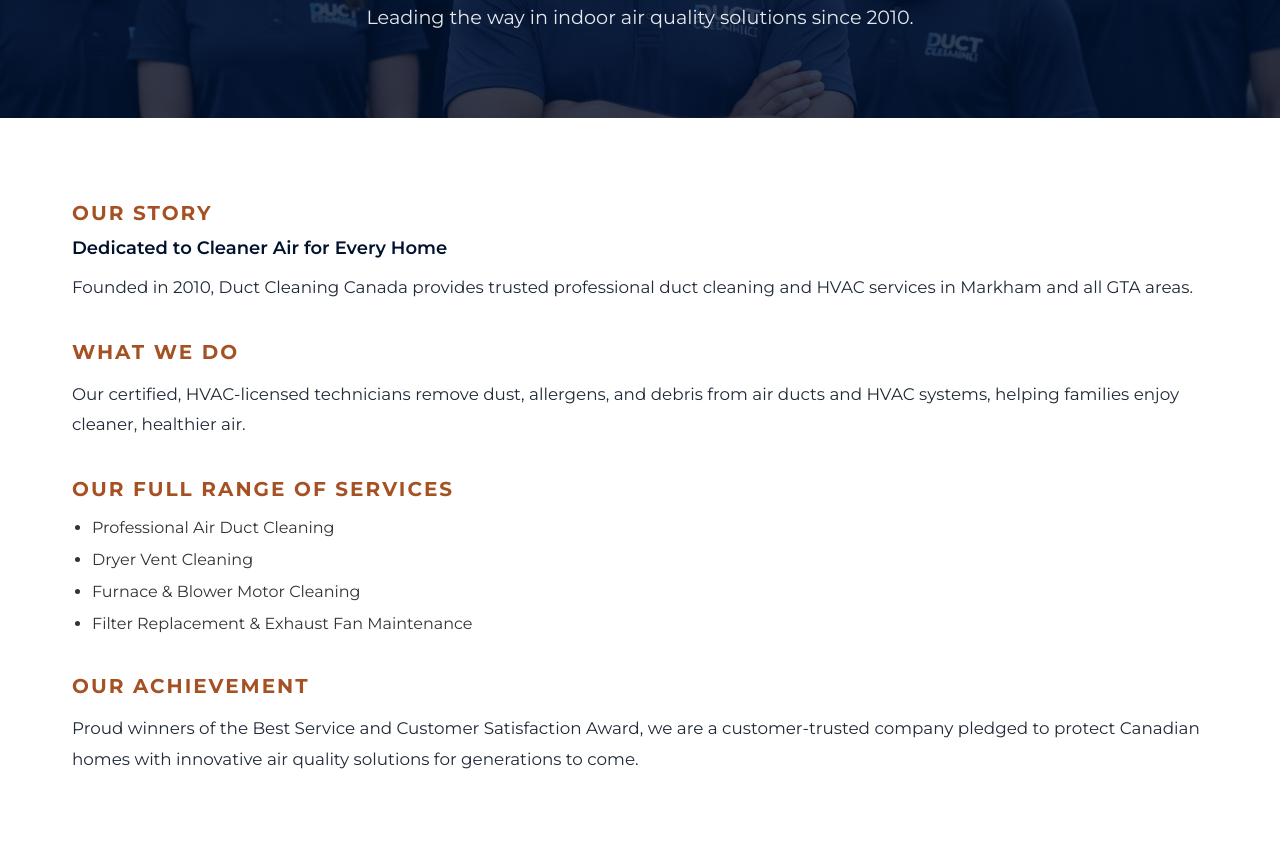
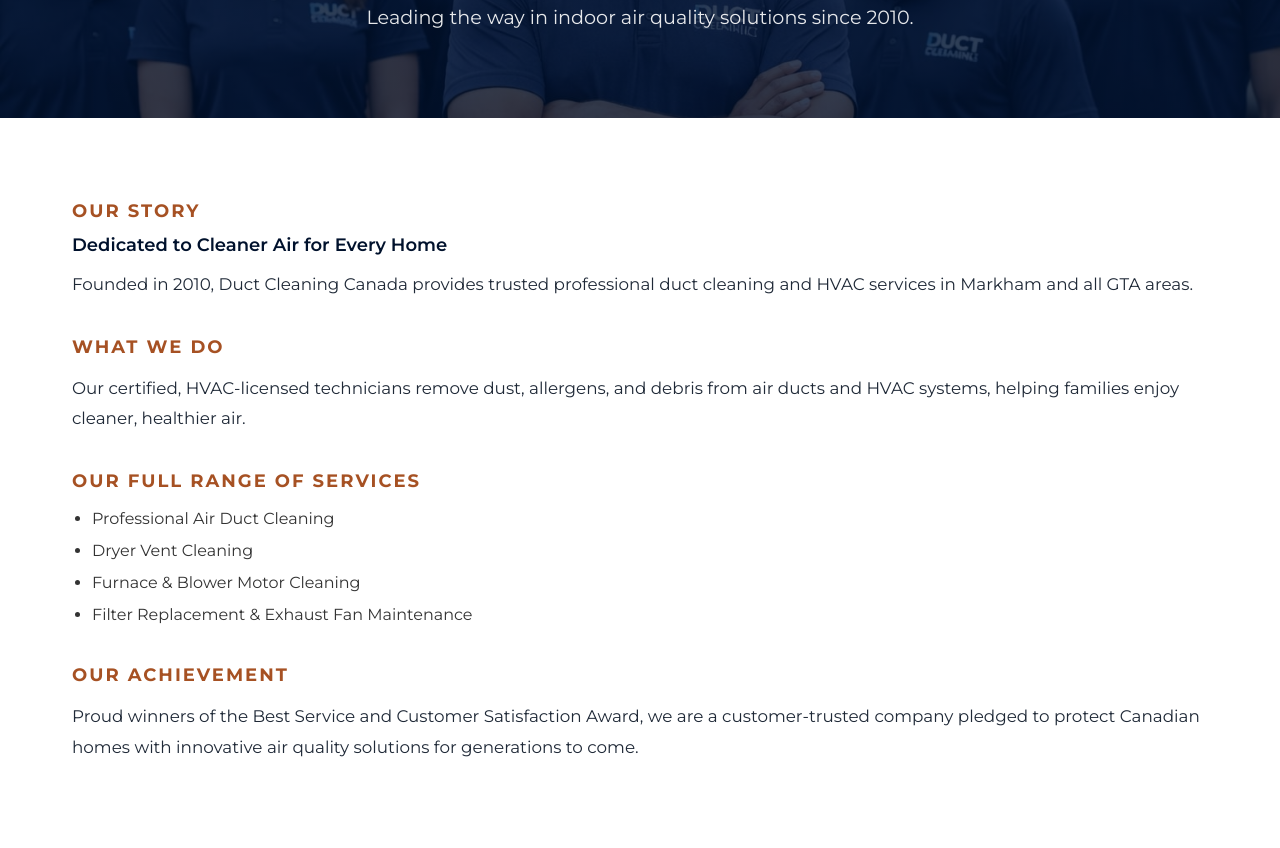
Before and after one commit to josph8487-prog/duct-Canada-original, a Next.js app: page /about in a window 1280 px wide. Shown: the part 372-1220 px from the top of the page. Built offline with nearby package versions, Linux system fonts and the light colour scheme.

Commit message:
Update page.tsx

```diff
--- a/src/app/about/page.tsx
+++ b/src/app/about/page.tsx
@@ -20,7 +20,7 @@
         <div className={styles.textColumn}>
             {/* Block 1: Our Story */}
             <div style={{ marginBottom: '35px' }}>
-                <h2 style={{ fontSize: '20px', fontWeight: '700', marginBottom: '10px' }}>Our Story</h2>
+                <h2 style={{ fontSize: '18px', fontWeight: '700', marginBottom: '10px' }}>Our Story</h2>
                 <h3 style={{ fontSize: '18px', fontWeight: '600', marginBottom: '12px' }}>Dedicated to Cleaner Air for Every Home</h3>
                 <div className={styles.description}>
                     <p>
@@ -31,7 +31,7 @@
 
             {/* Block 2: What We Do */}
             <div style={{ marginBottom: '35px' }}>
-                <h2 style={{ fontSize: '20px', fontWeight: '700', marginBottom: '12px' }}>What We Do</h2>
+                <h2 style={{ fontSize: '18px', fontWeight: '700', marginBottom: '12px' }}>What We Do</h2>
                 <div className={styles.description}>
                     <p>
                         Our certified, HVAC-licensed technicians remove dust, allergens, and debris from air ducts and HVAC systems, helping families enjoy cleaner, healthier air.
@@ -41,7 +41,7 @@
 
             {/* Block 3: Our Full Range of Services */}
             <div style={{ marginBottom: '35px' }}>
-                <h2 style={{ fontSize: '20px', fontWeight: '700', marginBottom: '12px' }}>Our Full Range of Services</h2>
+                <h2 style={{ fontSize: '18px', fontWeight: '700', marginBottom: '12px' }}>Our Full Range of Services</h2>
                 <div className={styles.description}>
                     <ul style={{ paddingLeft: '20px', listStyleType: 'disc' }}>
                         <li style={{ marginBottom: '8px', fontSize: '16px' }}>Professional Air Duct Cleaning</li>
@@ -54,7 +54,7 @@
 
             {/* Block 4: Our Achievement */}
             <div>
-                <h2 style={{ fontSize: '20px', fontWeight: '700', marginBottom: '12px' }}>Our Achievement</h2>
+                <h2 style={{ fontSize: '18px', fontWeight: '700', marginBottom: '12px' }}>Our Achievement</h2>
                 <div className={styles.description}>
                     <p>
                         Proud winners of the Best Service and Customer Satisfaction Award, we are a customer-trusted company pledged to protect Canadian homes with innovative air quality solutions for generations to come.
```
